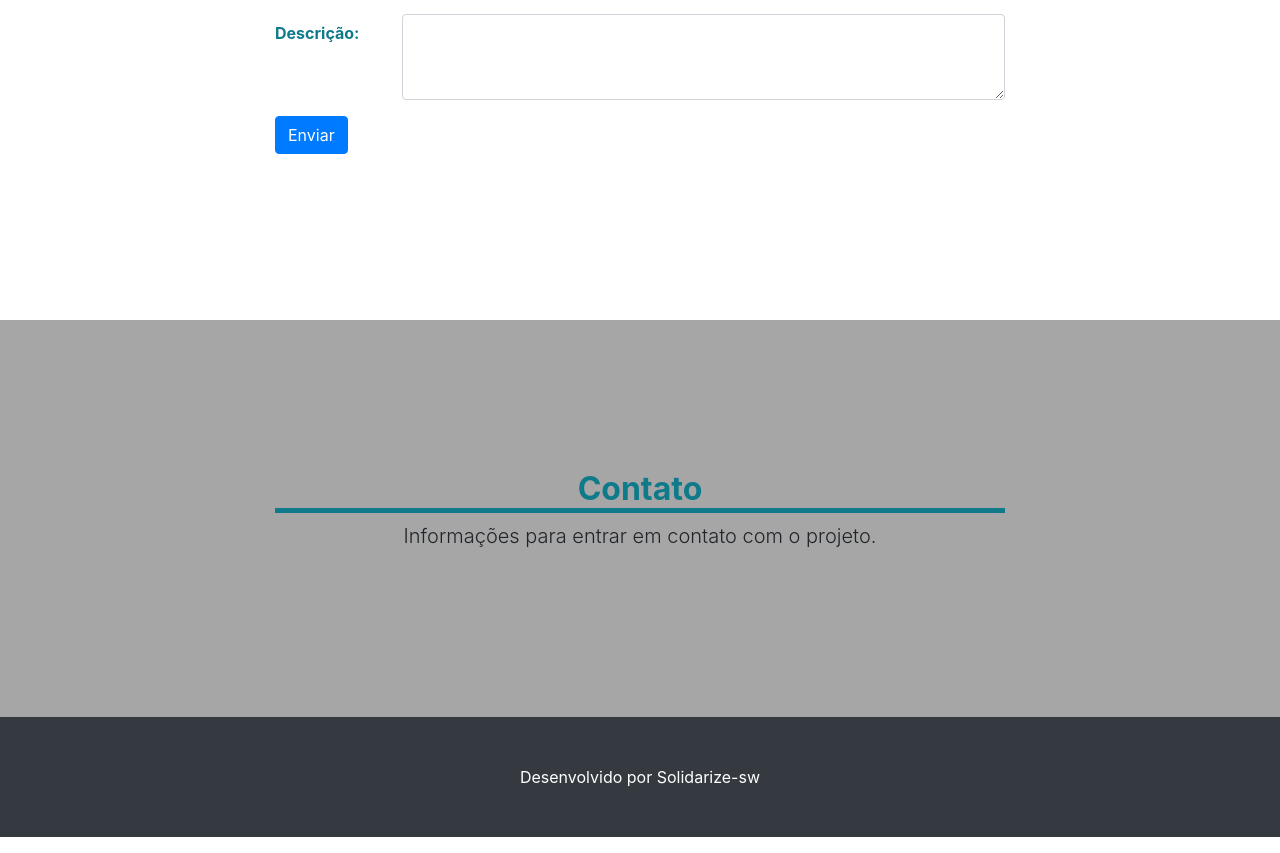
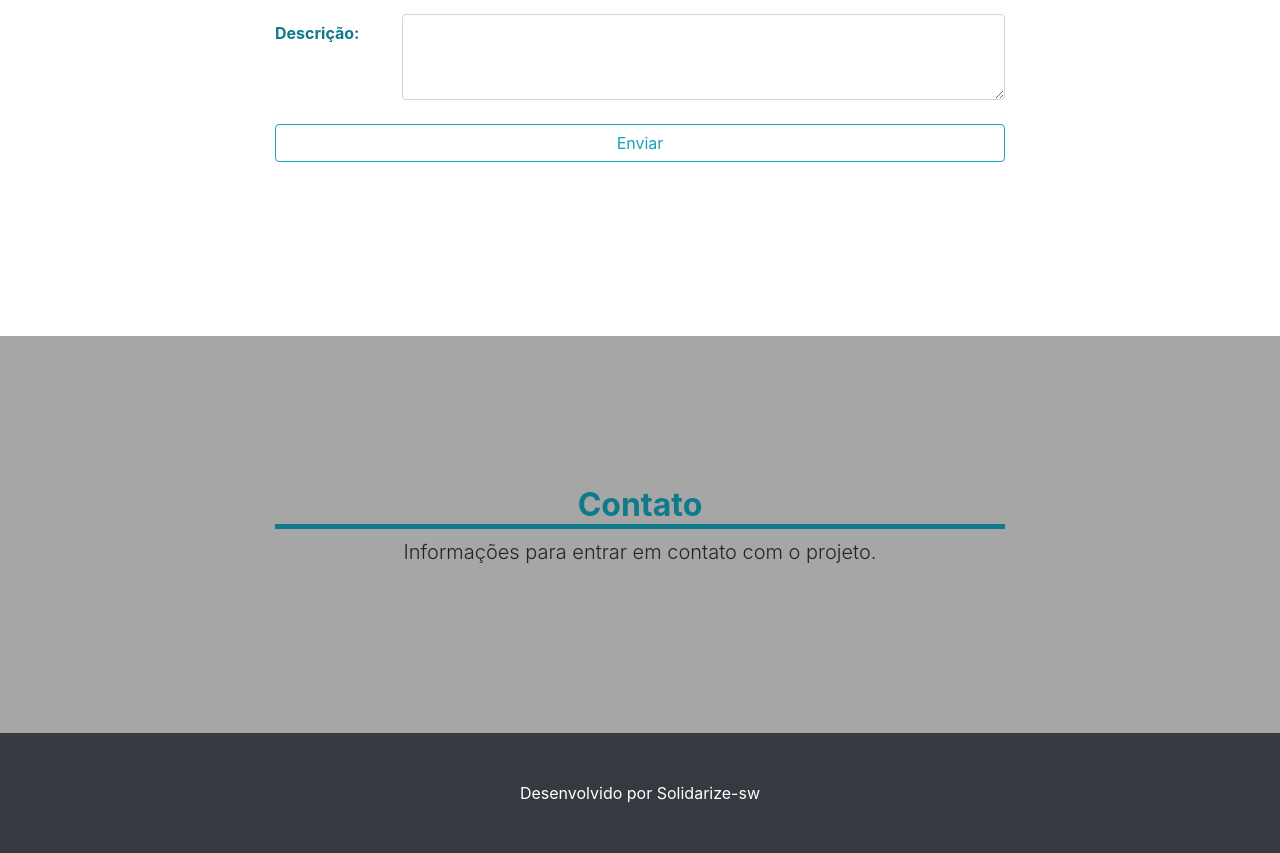
Before and after one commit to solidarizesw/site, an Angular app: page / in a window 1280 px wide. Shown: the part 2770-3623 px from the top of the page. Built offline with nearby package versions, Linux system fonts and the light colour scheme.

Commit message:
Update cadastro.component.html

```diff
--- a/src/app/pages/cadastro/cadastro.component.html
+++ b/src/app/pages/cadastro/cadastro.component.html
@@ -31,11 +31,7 @@
 
           <!-- Botões -->
 
-          <div class="form-group row">
-            <div class="col-sm-10">
-              <button type="submit" class="btn btn-primary">Enviar</button>
-            </div>
-          </div>
+          <button class="btn btn-outline-info btn-rounded btn-block z-depth-0 my-4 waves-effect" type="submit">Enviar</button>
 
       </form>
       </div>
```
